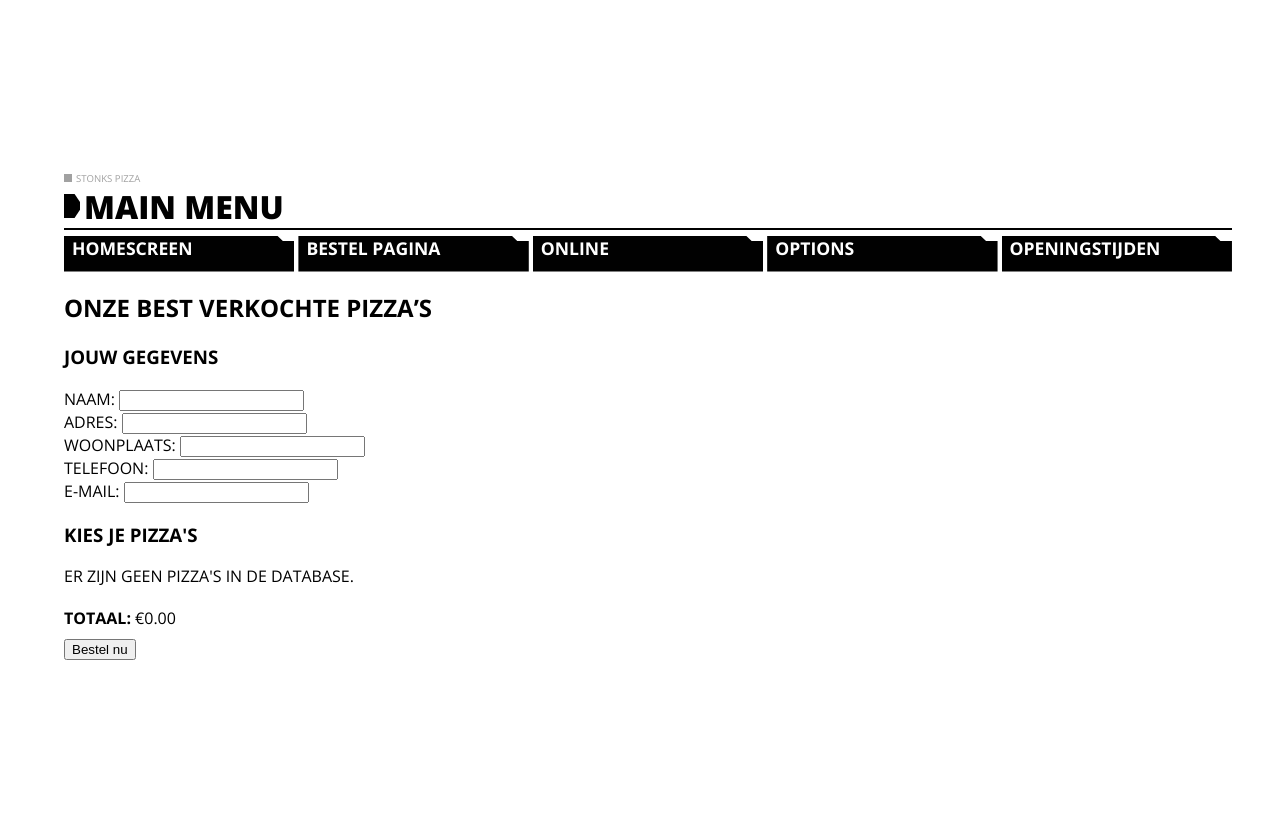
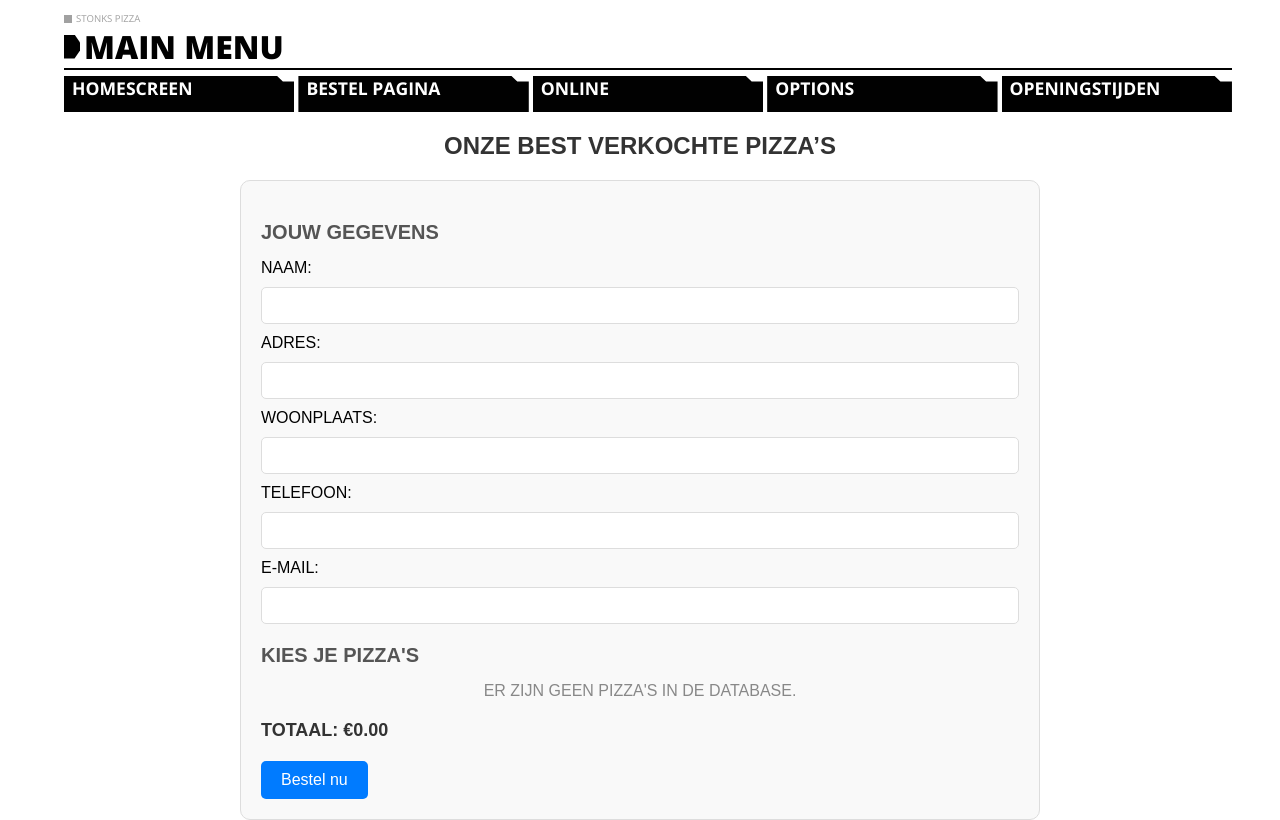
Before and after one commit to AnatomyKing/NEL-Pizzeria, a Laravel app: page /bestel in a window 1280 px wide. Before the commit the page ends 660 px from the top, so only its background shows below. Run offline with Laravel 12, Linux system fonts and the light colour scheme; data that the repository does not hold is empty; style sheets or scripts are compiled from the project's sources.

Commit message:
Frontend bestel pagina veranderd

```diff
--- a/laravel/NELpizza/resources/views/Bestel.blade.php
+++ b/laravel/NELpizza/resources/views/Bestel.blade.php
@@ -1,21 +1,20 @@
 @extends('layouts.app')
-{{-- Ensure you have resources/views/layout.blade.php or change this to your layout --}}
 
 @section('content')
-<div class="best-sellers">
-    <h2>ONZE BEST VERKOCHTE PIZZA’S</h2>
+<div class="best-sellers" style="max-width: 800px; margin: auto; font-family: Arial, sans-serif;">
+    <h2 style="text-align: center; font-size: 24px; margin-bottom: 20px; color: #333;">Onze Best Verkochte Pizza’s</h2>
 
     {{-- Success message --}}
     @if (session('success'))
-        <div style="color: green;">
+        <div style="background-color: #d4edda; color: #155724; padding: 10px; border-radius: 5px; margin-bottom: 20px;">
             {{ session('success') }}
         </div>
     @endif
 
     {{-- Validation errors --}}
     @if ($errors->any())
-        <div style="color: red;">
-            <ul>
+        <div style="background-color: #f8d7da; color: #721c24; padding: 10px; border-radius: 5px; margin-bottom: 20px;">
+            <ul style="list-style-type: none; padding-left: 0;">
                 @foreach ($errors->all() as $error)
                     <li>{{ $error }}</li>
                 @endforeach
@@ -24,72 +23,57 @@
     @endif
 
     {{-- Order Form --}}
-    <form action="{{ route('bestel.store') }}" method="POST" oninput="calculateTotal()">
+    <form action="{{ route('bestel.store') }}" method="POST" oninput="calculateTotal()" style="background: #f9f9f9; padding: 20px; border: 1px solid #ddd; border-radius: 10px;">
         @csrf
 
-        <h3>JOUW GEGEVENS</h3>
-        <div>
+        <h3 style="font-size: 20px; margin-bottom: 15px; color: #555;">Jouw Gegevens</h3>
+        <div style="display: flex; flex-direction: column; gap: 10px;">
             <label for="naam">Naam:</label>
-            <input type="text" name="naam" id="naam" required>
-        </div>
-        <div>
+            <input type="text" name="naam" id="naam" required style="padding: 10px; border: 1px solid #ddd; border-radius: 5px;">
+
             <label for="adres">Adres:</label>
-            <input type="text" name="adres" id="adres" required>
-        </div>
-        <div>
+            <input type="text" name="adres" id="adres" required style="padding: 10px; border: 1px solid #ddd; border-radius: 5px;">
+
             <label for="woonplaats">Woonplaats:</label>
-            <input type="text" name="woonplaats" id="woonplaats" required>
-        </div>
-        <div>
+            <input type="text" name="woonplaats" id="woonplaats" required style="padding: 10px; border: 1px solid #ddd; border-radius: 5px;">
+
             <label for="telefoon">Telefoon:</label>
-            <input type="text" name="telefoon" id="telefoon" required>
-        </div>
-        <div>
+            <input type="text" name="telefoon" id="telefoon" required style="padding: 10px; border: 1px solid #ddd; border-radius: 5px;">
+
             <label for="email">E-mail:</label>
-            <input type="email" name="email" id="email" required>
+            <input type="email" name="email" id="email" required style="padding: 10px; border: 1px solid #ddd; border-radius: 5px;">
         </div>
 
-        <h3>KIES JE PIZZA'S</h3>
-
+        <h3 style="font-size: 20px; margin: 20px 0 15px; color: #555;">Kies Je Pizza's</h3>
         @if($pizzas->count() > 0)
             <div class="pizza-gallery" style="display: flex; flex-wrap: wrap; gap: 20px;">
                 @foreach ($pizzas as $pizza)
-                    <div class="pizza-item" style="width: 200px; border: 1px solid #ccc; padding: 10px;">
-                        {{-- If you have an image column or path in the DB, adjust accordingly --}}
-                        @if(isset($pizza->image))
-                            <img src="/images/{{ $pizza->image }}"
-                                 alt="{{ $pizza->naam }}"
-                                 style="width: 100%;">
-                        @else
-                            {{-- Fallback image or no image --}}
-                            <img src="/images/placeholder.png"
-                                 alt="{{ $pizza->naam }}"
-                                 style="width: 100%;">
-                        @endif
+                    <div class="pizza-item" style="width: 200px; border: 1px solid #ddd; padding: 10px; border-radius: 10px; text-align: center; background: #fff;">
+                        {{-- Placeholder or Pizza image --}}
+                        <img src="/images/{{ $pizza->image ?? 'placeholder.png' }}" alt="{{ $pizza->naam }}" style="width: 100%; border-radius: 10px; margin-bottom: 10px;">
 
-                        <h4>{{ $pizza->naam }}</h4>
-                        <p class="pizza-price" data-price="{{ $pizza->prijs }}">
+                        <h4 style="font-size: 18px; color: #333; margin-bottom: 10px;">{{ $pizza->naam }}</h4>
+                        <p class="pizza-price" data-price="{{ $pizza->prijs }}" style="font-size: 16px; color: #777;">
                             Prijs: €{{ number_format($pizza->prijs, 2, ',', '.') }}
                         </p>
 
-                        <label>Aantal:</label>
-                        <input type="number"
-                               name="pizzas[{{ $pizza->id }}]"
-                               class="pizza-quantity"
-                               min="0" value="0" style="width: 60px;">
+                        <label for="quantity_{{ $pizza->id }}" style="font-size: 14px; color: #555;">Aantal:</label>
+                        <input type="number" name="pizzas[{{ $pizza->id }}]" id="quantity_{{ $pizza->id }}" class="pizza-quantity" min="0" value="0" style="width: 60px; padding: 5px; text-align: center; margin-top: 5px; border: 1px solid #ddd; border-radius: 5px;">
                     </div>
                 @endforeach
             </div>
         @else
-            <p>Er zijn geen pizza's in de database.</p>
+            <p style="color: #888; font-size: 16px; text-align: center;">Er zijn geen pizza's in de database.</p>
         @endif
 
         {{-- Display total price --}}
-        <div style="margin-top: 20px;">
-            <strong>Totaal:</strong> €<span id="total-price">0.00</span>
+        <div style="margin-top: 20px; font-size: 18px; font-weight: bold; color: #333;">
+            Totaal: €<span id="total-price">0.00</span>
         </div>
 
-        <button type="submit" style="margin-top: 10px;">Bestel nu</button>
+        <button type="submit" style="margin-top: 20px; padding: 10px 20px; font-size: 16px; color: #fff; background-color: #007bff; border: none; border-radius: 5px; cursor: pointer;">
+            Bestel nu
+        </button>
     </form>
 </div>
 
@@ -112,7 +96,7 @@
         total += price * quantity;
     });
 
-  document.getElementById('total-price').textContent = total.toFixed(2);
+    document.getElementById('total-price').textContent = total.toFixed(2).replace('.', ',');
 }
 </script>
 @endsection
--- a/laravel/NELpizza/routes/web.php
+++ b/laravel/NELpizza/routes/web.php
@@ -42,5 +42,6 @@
 // Bestel Routes
 Route::get('/bestel', [BestelController::class, 'create'])->name('bestel');
 Route::post('/bestel', [BestelController::class, 'store'])->name('bestel.store');
+Route::get('/bestel/create', [BestelController::class, 'create'])->name('bestel.create');
 
 require __DIR__.'/auth.php';
```
Lines whose indentation alone changed are shown as unchanged.
